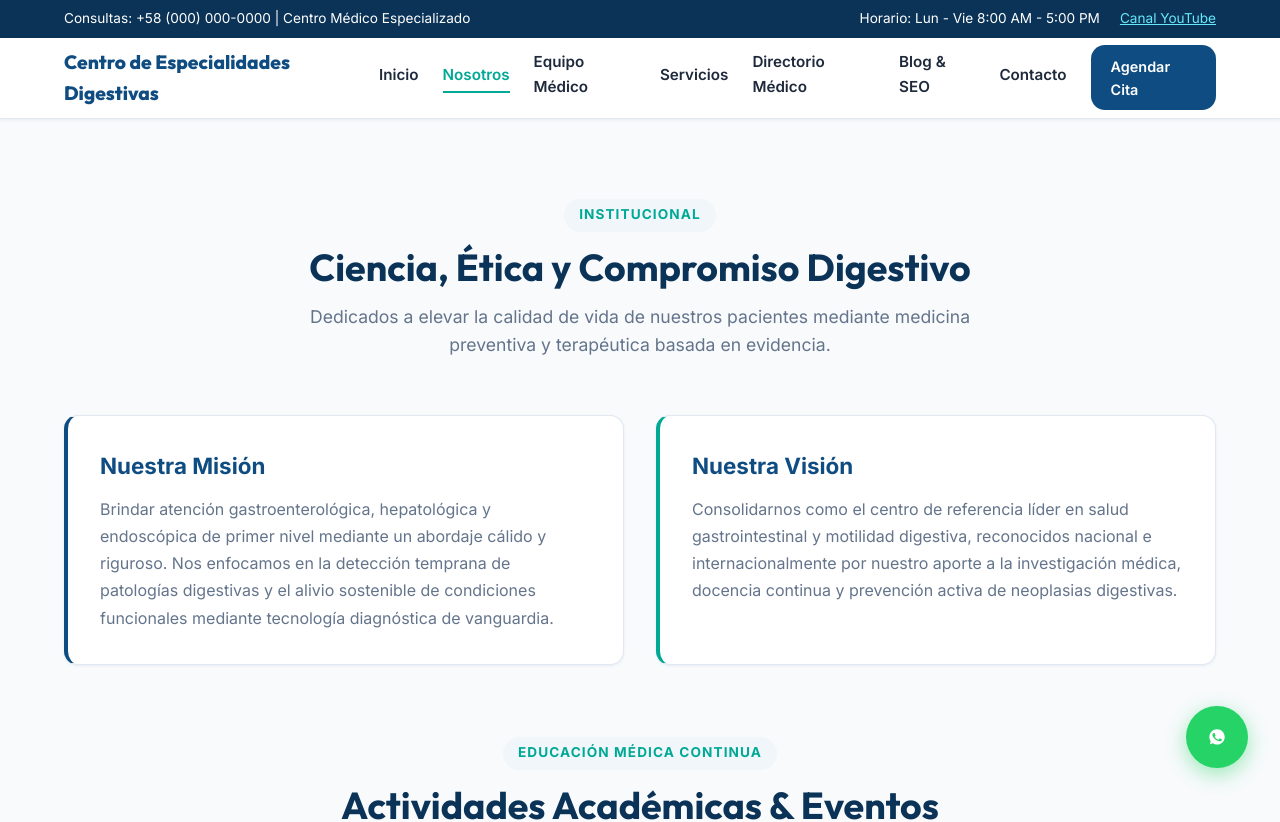
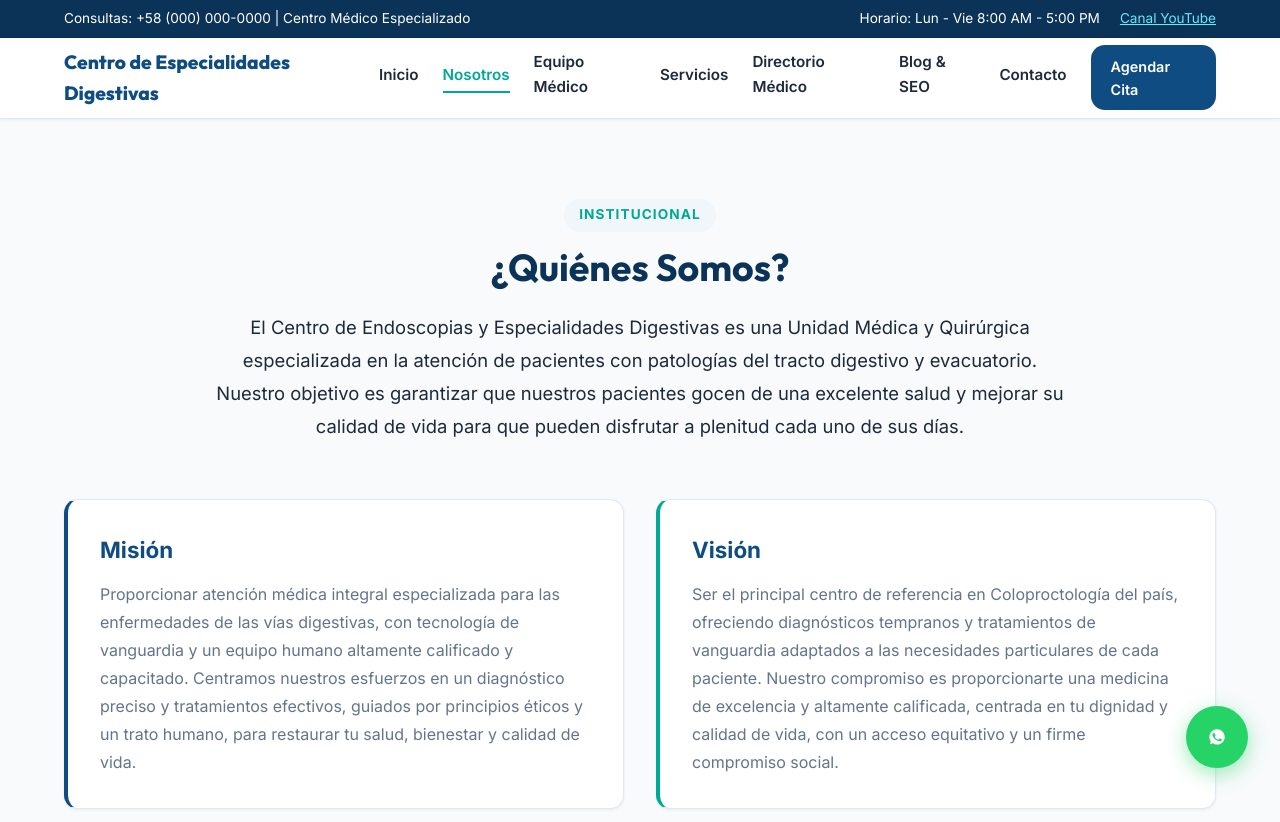
Before and after one commit to luisge12/COMEDVEN, a Next.js app: page /nosotros in a window 1280 px wide. Shown: the top 822 px of the page. Built offline with nearby package versions, Linux system fonts and the light colour scheme.

Commit message:
Update Nosotros page with official Quienes Somos, Mision, and Vision text

```diff
--- a/src/app/nosotros/page.tsx
+++ b/src/app/nosotros/page.tsx
@@ -11,28 +11,28 @@ export default function NosotrosPage() {
     <div className="section">
       <div className="container">
 
-        {/* Encabezado */}
-        <div className="section-title-wrap">
+        {/* Encabezado: ¿Quiénes Somos? */}
+        <div className="section-title-wrap" style={{ maxWidth: '850px' }}>
           <span className="section-tag">Institucional</span>
-          <h1 className="section-title">Ciencia, Ética y Compromiso Digestivo</h1>
-          <p style={{ color: 'var(--color-text-muted)', marginTop: '0.75rem', fontSize: '1.1rem' }}>
-            Dedicados a elevar la calidad de vida de nuestros pacientes mediante medicina preventiva y terapéutica basada en evidencia.
+          <h1 className="section-title">¿Quiénes Somos?</h1>
+          <p style={{ color: 'var(--color-text-main)', marginTop: '1.25rem', fontSize: '1.15rem', lineHeight: '1.8' }}>
+            El Centro de Endoscopias y Especialidades Digestivas es una Unidad Médica y Quirúrgica especializada en la atención de pacientes con patologías del tracto digestivo y evacuatorio. Nuestro objetivo es garantizar que nuestros pacientes gocen de una excelente salud y mejorar su calidad de vida para que pueden disfrutar a plenitud cada uno de sus días.
           </p>
         </div>
 
         {/* Misión y Visión */}
-        <div className="grid-2" style={{ marginBottom: '4.5rem' }}>
+        <div className="grid-2" style={{ marginBottom: '4.5rem', gap: '2rem' }}>
           <div className="card" style={{ borderLeft: '4px solid var(--color-primary)' }}>
-            <h2 style={{ color: 'var(--color-primary)', fontSize: '1.4rem', marginBottom: '0.75rem' }}>Nuestra Misión</h2>
-            <p style={{ color: 'var(--color-text-muted)', lineHeight: '1.7' }}>
-              Brindar atención gastroenterológica, hepatológica y endoscópica de primer nivel mediante un abordaje cálido y riguroso. Nos enfocamos en la detección temprana de patologías digestivas y el alivio sostenible de condiciones funcionales mediante tecnología diagnóstica de vanguardia.
+            <h2 style={{ color: 'var(--color-primary)', fontSize: '1.4rem', marginBottom: '0.75rem' }}>Misión</h2>
+            <p style={{ color: 'var(--color-text-muted)', lineHeight: '1.75' }}>
+              Proporcionar atención médica integral especializada para las enfermedades de las vías digestivas, con tecnología de vanguardia y un equipo humano altamente calificado y capacitado. Centramos nuestros esfuerzos en un diagnóstico preciso y tratamientos efectivos, guiados por principios éticos y un trato humano, para restaurar tu salud, bienestar y calidad de vida.
             </p>
           </div>
 
           <div className="card" style={{ borderLeft: '4px solid var(--color-accent)' }}>
-            <h2 style={{ color: 'var(--color-primary)', fontSize: '1.4rem', marginBottom: '0.75rem' }}>Nuestra Visión</h2>
-            <p style={{ color: 'var(--color-text-muted)', lineHeight: '1.7' }}>
-              Consolidarnos como el centro de referencia líder en salud gastrointestinal y motilidad digestiva, reconocidos nacional e internacionalmente por nuestro aporte a la investigación médica, docencia continua y prevención activa de neoplasias digestivas.
+            <h2 style={{ color: 'var(--color-primary)', fontSize: '1.4rem', marginBottom: '0.75rem' }}>Visión</h2>
+            <p style={{ color: 'var(--color-text-muted)', lineHeight: '1.75' }}>
+              Ser el principal centro de referencia en Coloproctología del país, ofreciendo diagnósticos tempranos y tratamientos de vanguardia adaptados a las necesidades particulares de cada paciente. Nuestro compromiso es proporcionarte una medicina de excelencia y altamente calificada, centrada en tu dignidad y calidad de vida, con un acceso equitativo y un firme compromiso social.
             </p>
           </div>
         </div>
```
